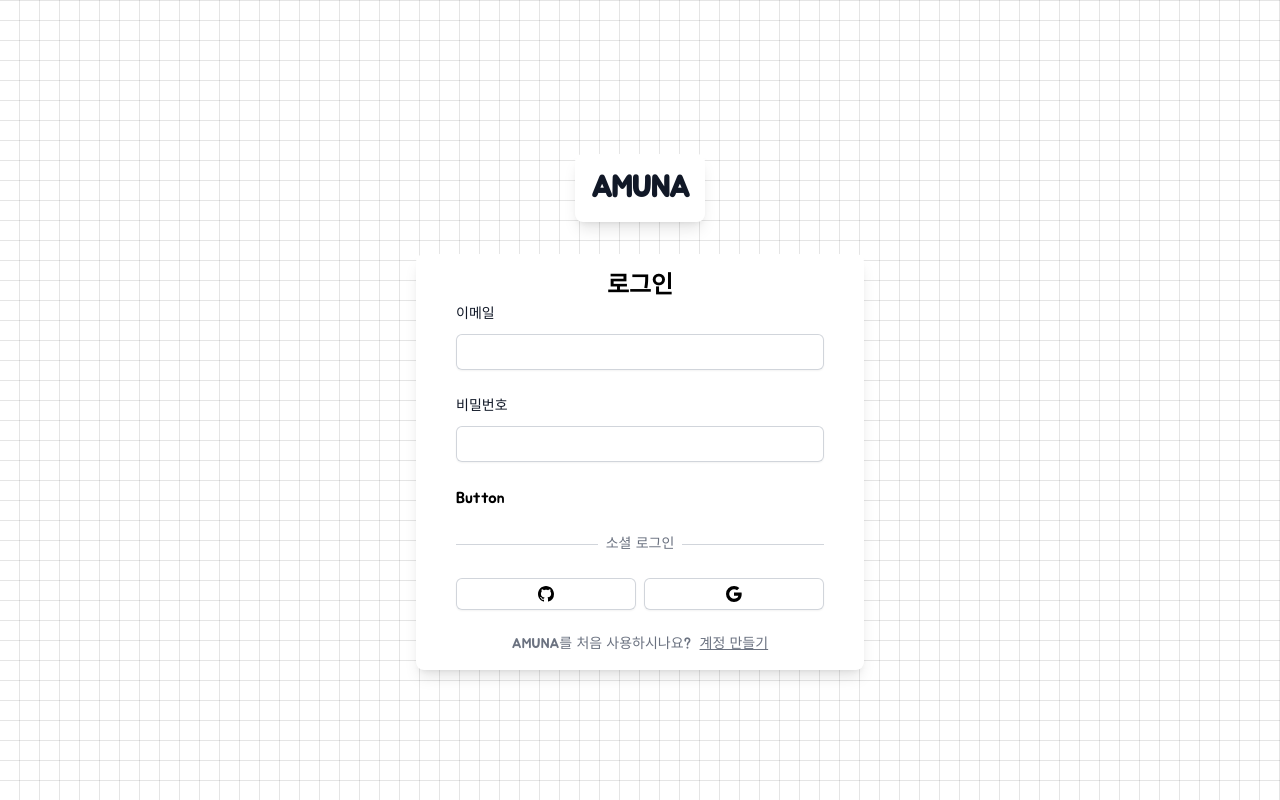
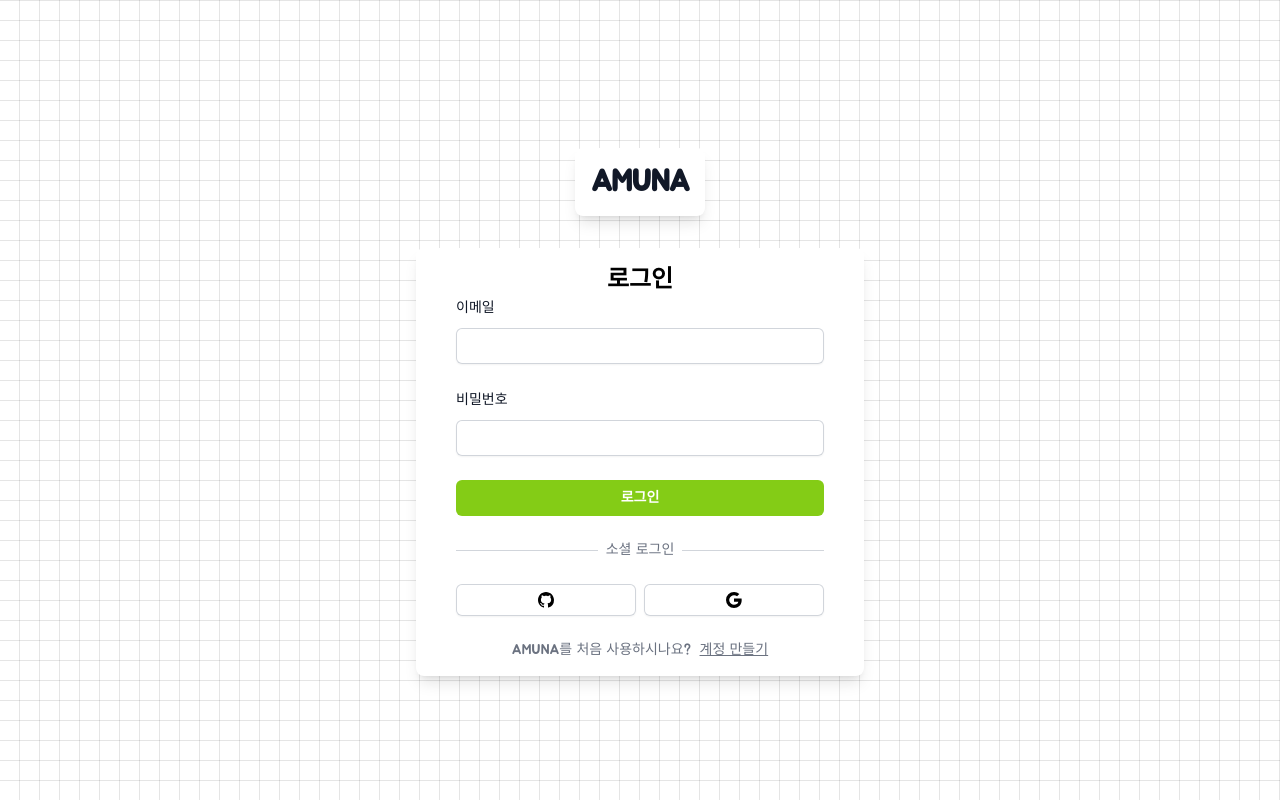
Before and after one commit to dks044/amuna, a Next.js app: page / in a window 1280 px wide. Built offline with nearby package versions, Linux system fonts and the light colour scheme; no server answers.

Commit message:
feat: button UI 구현

```diff
--- a/src/components/Button.tsx
+++ b/src/components/Button.tsx
@@ -1,7 +1,54 @@
-import React from 'react';
+import React, { ReactNode } from 'react';
+import clsx from 'clsx';
 
-const Button = () => {
-  return <div>Button</div>;
+interface ButtonProps {
+  type?: 'button' | 'submit' | 'reset' | undefined;
+  fullWidth?: boolean;
+  children?: ReactNode;
+  onClick?: () => void;
+  secondary?: boolean;
+  danger?: boolean;
+  disbaled?: boolean;
+}
+
+const Button = ({
+  type = 'button',
+  fullWidth,
+  children,
+  onClick,
+  secondary,
+  danger,
+  disbaled,
+}: ButtonProps) => {
+  return (
+    <button
+      onClick={onClick}
+      type={type}
+      disabled={disbaled}
+      className={clsx(
+        `
+      flex
+      justify-center
+      rounded-md
+      px-3
+      py-2
+      text-sm
+      font-semibold
+      focus-visible:outline
+      focus-visible:outline-2
+      focus-visible:outline-offset-2
+
+      `,
+        disbaled && 'opacity-50 cursor-default',
+        fullWidth && 'w-full',
+        secondary ? 'text-gray-900' : 'text-white',
+        danger && 'bg-rose-500 hover:bg-rose-600 focus-visible:outline-rose-600',
+        !secondary && !danger && 'bg-lime-500 hover:bg-lime-600 focus-visible:outline-lime-600 ',
+      )}
+    >
+      {children}
+    </button>
+  );
 };
 
 export default Button;
```
